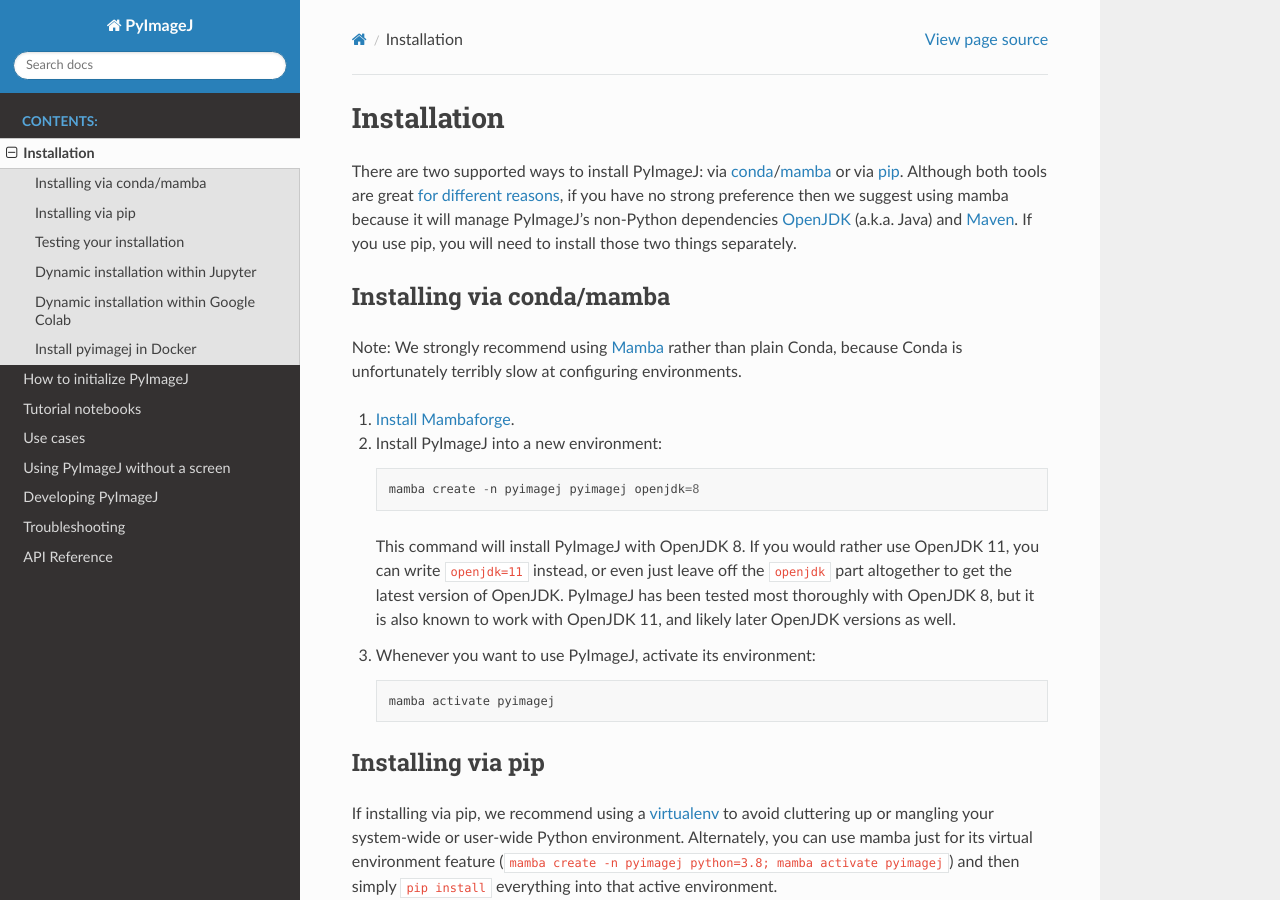
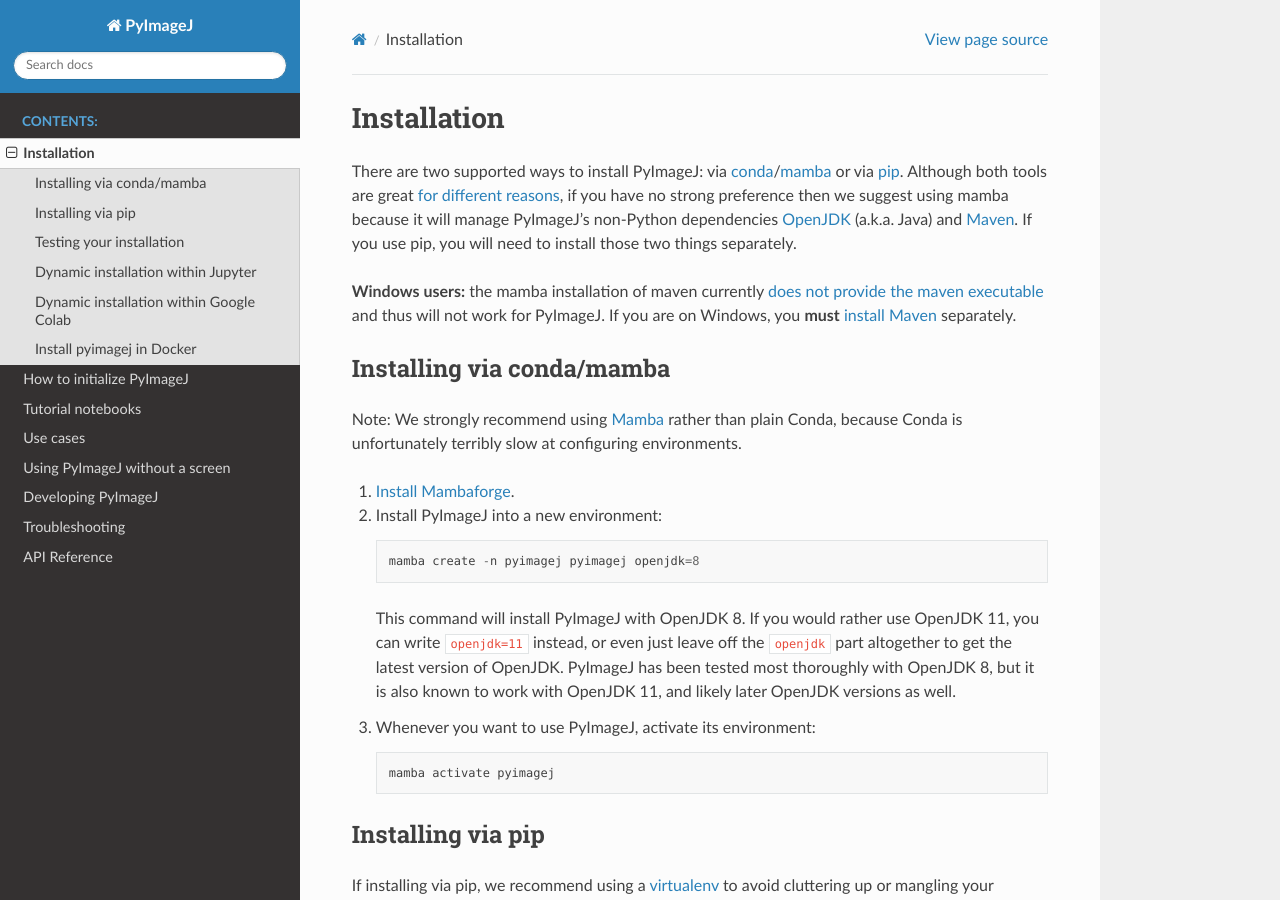
Before and after one commit to imagej/pyimagej, a Sphinx documentation site: the page built from doc/Install.md, in a window 1280 px wide and 900 px high. Built offline with Sphinx 7.4.7 and the Read the Docs theme 2.0.0, drawn with Linux system fonts in a browser that asks for light colours; pages that are not in the unit, such as notebooks, are missing from menus.

Commit message:
Update Install.md - note Windows exception
Maven doesn't work when installed via conda on Windows

```diff
--- a/doc/Install.md
+++ b/doc/Install.md
@@ -10,6 +10,11 @@
 [OpenJDK](https://en.wikipedia.org/wiki/OpenJDK) (a.k.a. Java) and
 [Maven](https://maven.apache.org/). If you use pip, you will need to install
 those two things separately.
+
+**Windows users:** the mamba installation of maven currently
+[does not provide the maven executable](https://github.com/conda-forge/maven-feedstock/issues/23)
+and thus will not work for PyImageJ. If you are on Windows, you **must**
+[install Maven](https://maven.apache.org/install.html) separately.
 
 ## Installing via conda/mamba
 
```
